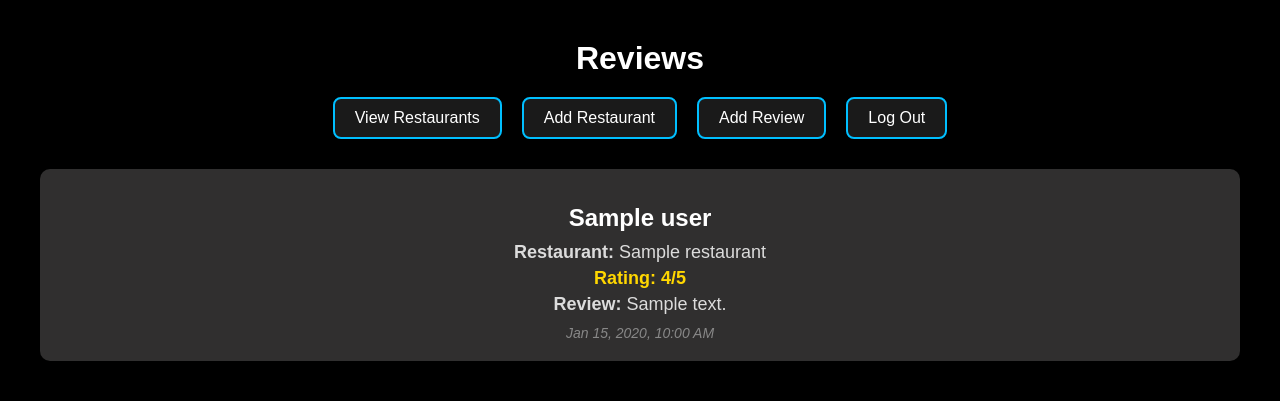
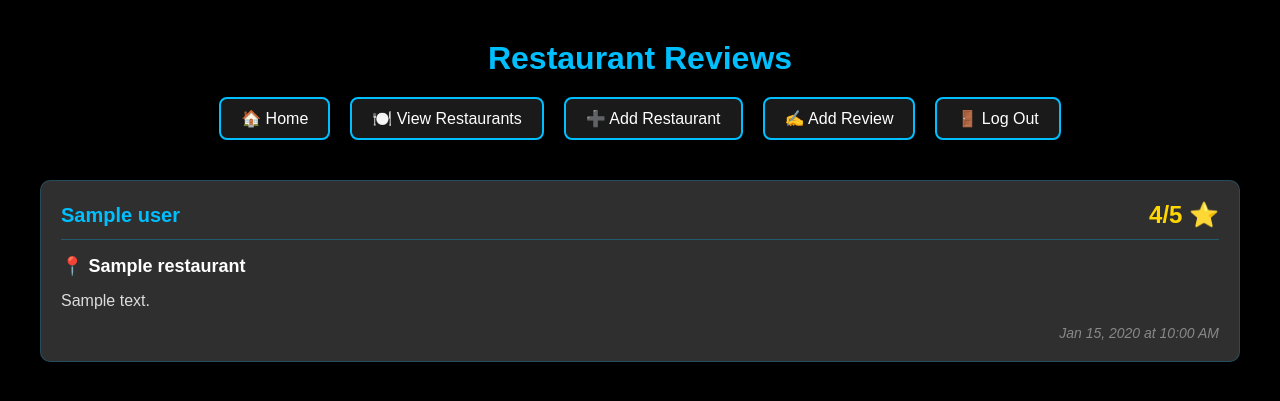
Before and after one commit to SKNat26/Beli-4111-Databases-Project, a Flask app: template templates/index.html in a window 1280 px wide. Shown: the top 401 px of the page. Run offline with Flask 3, Linux system fonts and the light colour scheme; the template is opened without the code that fills it: most values are stand-ins (such as "Sample title", 1, 10 or a date in 2020); parts of the project's set-up code (start-up, migrations or seed data) failed here and were passed over.

Commit message:
Added filtering, updated pages

```diff
--- a/server.py
+++ b/server.py
@@ -200,21 +200,55 @@ def restaurant():
     user_id = request.cookies.get('user_id')
 
     if user_id:
-        restaurant_general_info = """
-            SELECT name, address, cuisine
-            FROM Restaurant
+        search_term = request.args.get('search', '').strip()
+        min_rating = request.args.get('rating', '')
+
+        restaurant_query = """
+            SELECT
+                r.restaurant_id,
+                r.name,
+                r.address,
+                r.cuisine,
+                COALESCE(ROUND(AVG(rev.rating)::numeric, 1), 0) as avg_rating,
+                COUNT(rev.review_id) as review_count
+            FROM Restaurant r
+            LEFT JOIN Review rev ON r.restaurant_id = rev.restaurant_id
         """
-        cursor = g.conn.execute(text(restaurant_general_info))
+
+        where_clauses = []
+        params = {}
+
+        if search_term:
+            where_clauses.append("LOWER(r.name) LIKE LOWER(:search)")
+            params['search'] = f"%{search_term}%"
+
+        if where_clauses:
+            restaurant_query += " WHERE " + " AND ".join(where_clauses)
+
+        restaurant_query += """
+            GROUP BY r.restaurant_id, r.name, r.address, r.cuisine
+        """
+
+        if min_rating:
+            restaurant_query += " HAVING COALESCE(AVG(rev.rating), 0) >= :min_rating"
+            params['min_rating'] = float(min_rating)
+
+        restaurant_query += " ORDER BY avg_rating DESC, r.name ASC"
+
+        cursor = g.conn.execute(text(restaurant_query), params)
         restaurants = []
         for result in cursor:
             restaurants.append({
-                "name": result[0],
-                "address": result[1],
-                "cuisine": result[2]
+                "id": result[0],
+                "name": result[1],
+                "address": result[2],
+                "cuisine": result[3],
+                "avg_rating": result[4],
+                "review_count": result[5]
             })
         cursor.close()
 
-        context = dict(data = restaurants)
+        context = dict(data=restaurants)
 
         return render_template("restaurant.html", **context)
     else:
--- a/templates/add_restaurant.html
+++ b/templates/add_restaurant.html
@@ -64,6 +64,7 @@
       border: none;
       margin-bottom: 20px;
       font-size: 16px;
+      box-sizing: border-box;
     }
 
     input[type="submit"] {
@@ -75,6 +76,7 @@
       color: #000;
       cursor: pointer;
       transition: all 0.3s ease;
+      width: 100%;
     }
 
     input[type="submit"]:hover {
@@ -94,7 +96,8 @@
   <h1>Add a New Restaurant</h1>
 
   <div class="nav-buttons">
-    <a href="/">View Reviews</a>
+    <a href="/">🏠 Home</a>
+    <a href="/add_restaurant">➕ Add Restaurant</a>
     <a href="/restaurant">View Restaurants</a>
     <a href="/add_review">Add Review</a>
     <a href="/logout">Log Out</a>
--- a/templates/index.html
+++ b/templates/index.html
@@ -14,13 +14,14 @@
     h1 {
       text-align: center;
       margin-bottom: 20px;
+      color: #00bfff;
     }
 
     .nav-buttons {
       display: flex;
       justify-content: center;
       gap: 20px;
-      margin-bottom: 30px;
+      margin-bottom: 40px;
     }
 
     .nav-buttons a {
@@ -41,77 +42,98 @@
       transform: translateY(-2px);
     }
 
-    .res-container {
+    .review-container {
       display: grid;
-      grid-template-columns: repeat(auto-fit, minmax(280px, 1fr));
+      grid-template-columns: repeat(auto-fit, minmax(320px, 1fr));
       gap: 30px;
       margin-top: 30px;
     }
 
-    .res {
+    .review-card {
       background: rgb(48, 47, 47);
       border-radius: 10px;
-      text-align: center;
-      padding: 15px;
+      padding: 20px;
       transition: transform 0.2s ease, box-shadow 0.2s ease;
+      border: 1px solid rgba(0, 191, 255, 0.2);
     }
 
-    .res:hover {
+    .review-card:hover {
       transform: translateY(-4px);
-      box-shadow: 0 0 12px rgba(0, 191, 255, 0.5);
+      box-shadow: 0 0 15px rgba(0, 191, 255, 0.5);
     }
 
-    .res h2 {
-      font-size: 24px;
-      color: #ffffff;
-      margin-bottom: 10px;
+    .review-header {
+      display: flex;
+      justify-content: space-between;
+      align-items: center;
+      margin-bottom: 15px;
+      padding-bottom: 10px;
+      border-bottom: 1px solid rgba(0, 191, 255, 0.3);
     }
 
-    .res p {
-      font-size: 18px;
-      color: #dcdcdc;
-      margin: 5px 0;
+    .reviewer-name {
+      font-size: 20px;
+      font-weight: bold;
+      color: #00bfff;
     }
 
-    .res .rating {
+    .rating {
+      font-size: 24px;
       font-weight: bold;
       color: #ffd700;
     }
 
-    .no-data {
-      text-align: center;
+    .restaurant-name {
       font-size: 18px;
-      color: #ccc;
-      margin-top: 40px;
+      color: #ffffff;
+      margin-bottom: 12px;
+      font-weight: 600;
     }
 
-    .res .timestamp {
+    .review-text {
+      font-size: 16px;
+      color: #dcdcdc;
+      line-height: 1.5;
+      margin-bottom: 12px;
+    }
+
+    .timestamp {
       font-size: 14px;
       color: #888;
       font-style: italic;
-      margin-top: 10px;
+      text-align: right;
+    }
+
+    .no-data {
+      text-align: center;
+      font-size: 20px;
+      color: #ccc;
+      margin-top: 60px;
     }
   </style>
 </head>
 <body>
-  <h1>Reviews</h1>
+  <h1>Restaurant Reviews</h1>
 
   <div class="nav-buttons">
-    <a href="/restaurant">View Restaurants</a>
-    <a href="/add_restaurant">Add Restaurant</a>
-    <a href="/add_review">Add Review</a>
-    <a href="/logout">Log Out</a>
+    <a href="/">🏠 Home</a>
+    <a href="/restaurant">🍽️ View Restaurants</a>
+    <a href="/add_restaurant">➕ Add Restaurant</a>
+    <a href="/add_review">✍️ Add Review</a>
+    <a href="/logout">🚪 Log Out</a>
   </div>
 
   {% if data %}
-  <div class="res-container">
+  <div class="review-container">
     {% for r in data %}
-      <div class="res">
-        <h2>{{ r.user }}</h2>
-        <p><strong>Restaurant:</strong> {{ r.restaurant }}</p>
-        <p class="rating">Rating: {{ r.rating }}/5</p>
-        <p><strong>Review:</strong> {{ r.text }}</p>
-        <p class="timestamp">{{ r.timestamp.strftime('%b %d, %Y, %I:%M %p') }}</p>
+      <div class="review-card">
+        <div class="review-header">
+          <div class="reviewer-name">{{ r.user }}</div>
+          <div class="rating">{{ r.rating }}/5 ⭐</div>
+        </div>
+        <div class="restaurant-name">📍 {{ r.restaurant }}</div>
+        <div class="review-text">{{ r.text }}</div>
+        <div class="timestamp">{{ r.timestamp.strftime('%b %d, %Y at %I:%M %p') }}</div>
       </div>
     {% endfor %}
   </div>
--- a/templates/restaurant.html
+++ b/templates/restaurant.html
@@ -125,6 +125,7 @@
   <div class="nav-buttons">
     <a href="/">🏠 Home</a>
     <a href="/add_restaurant">➕ Add Restaurant</a>
+    <a href="/add_review">Add Review</a>
     <a href="/logout">Log Out</a>
   </div>
 
```
Also changed, not shown: templates/add_review.html (+11 -10 lines).
